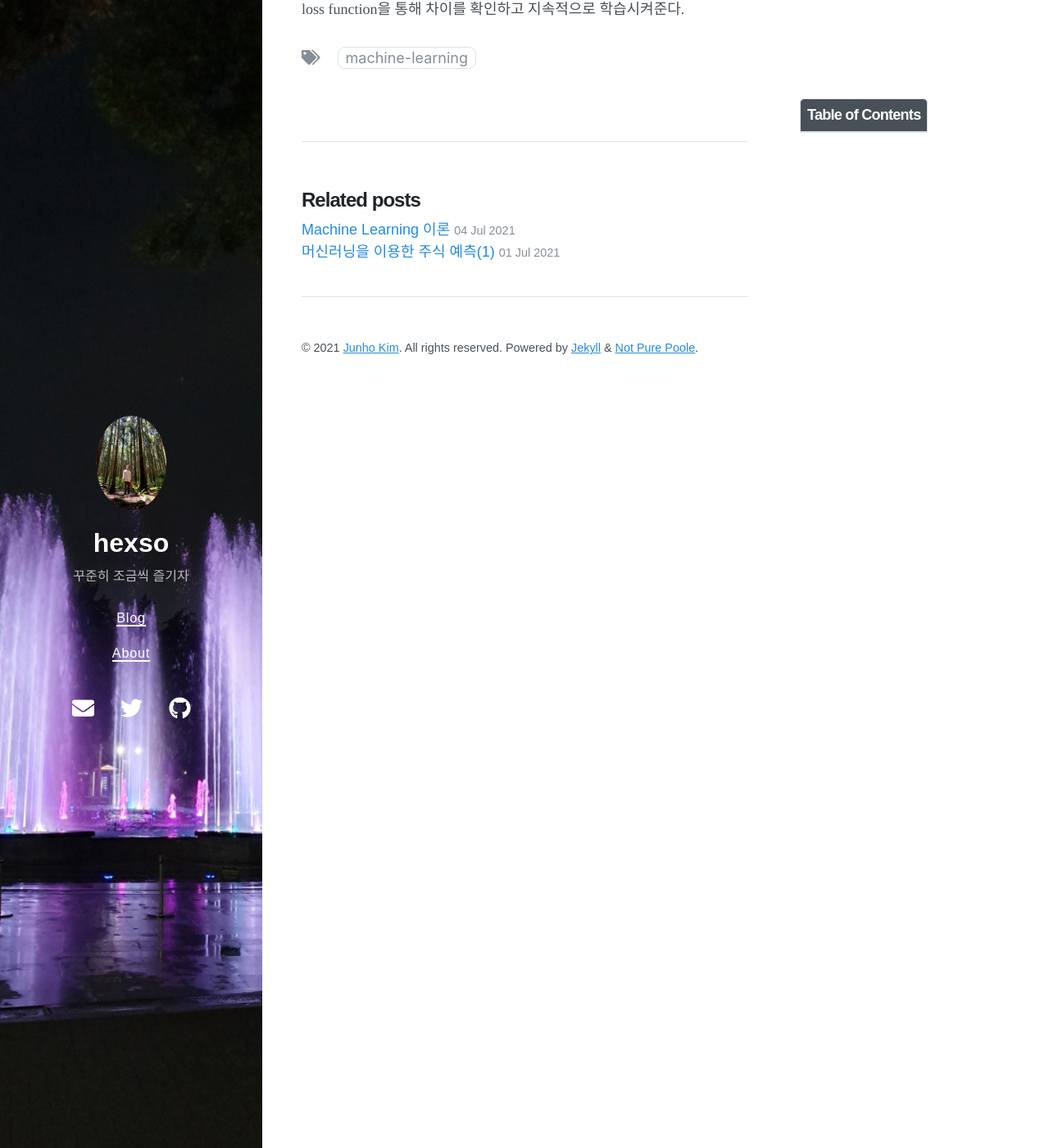
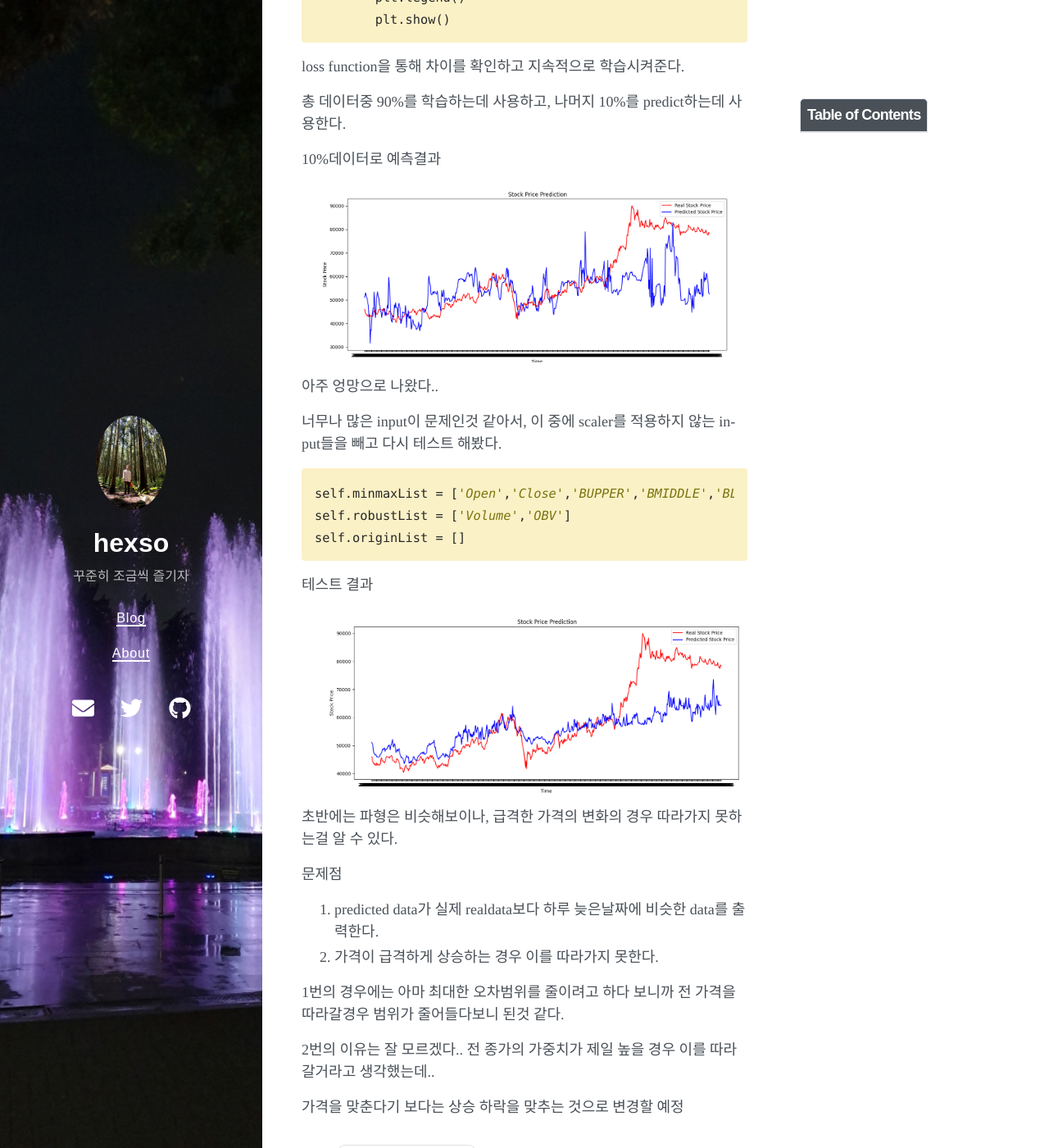
Before and after one commit to hexso/hexso.github.io, a Jekyll site: the page built from _posts/2021-07-10-stock_predict_using_ml3.md, in a window 1280 px wide and 1400 px high, scrolled down 3736 px. Shown: the whole window at 82% size. Built offline with Jekyll 4.4.1, drawn with Linux system fonts in a browser that asks for light colours; nearby versions of some CDN libraries; some of the changed text lies outside the part shown.

Commit message:
2021-08-01 update

````diff
--- a/_posts/2021-07-10-stock_predict_using_ml3.md
+++ b/_posts/2021-07-10-stock_predict_using_ml3.md
@@ -12,7 +12,9 @@ Layer는 1개 LSTM으로 구현했으며
 
 input의 종류는 다음과 같다.
 
-- 시가, 종가, 거래량
+- 시가, 종가, 불리저밴드, 5평선, 20평선, 거래량, OBV,  MACD, STOCH
+
+다 넣어봤다.
 
 
 
@@ -157,3 +159,44 @@ LSTM의 경우 연산을 할 때 두개의 인자 필요
 ```
 
 loss function을 통해 차이를 확인하고 지속적으로 학습시켜준다.
+
+총 데이터중 90%를 학습하는데 사용하고, 나머지 10%를 predict하는데 사용한다.
+
+
+
+10%데이터로 예측결과
+
+![](/uploads/ML/predict_graph.PNG)
+
+아주 엉망으로 나왔다..
+
+
+
+
+
+너무나 많은 input이 문제인것 같아서, 이 중에 scaler를 적용하지 않는 input들을 빼고 다시 테스트 해봤다.
+
+```python
+self.minmaxList = ['Open','Close','BUPPER','BMIDDLE','BLOWER','SMA20','SMA5']
+self.robustList = ['Volume','OBV']
+self.originList = []
+```
+
+테스트 결과
+
+![](/uploads/ML/predict_graph2.PNG)
+
+초반에는 파형은 비슷해보이나, 급격한 가격의 변화의 경우 따라가지 못하는걸 알 수 있다.
+
+
+
+문제점
+
+1.  predicted data가 실제 realdata보다 하루 늦은날짜에 비슷한 data를 출력한다.
+2.  가격이 급격하게 상승하는 경우 이를 따라가지 못한다.
+
+1번의 경우에는 아마 최대한 오차범위를 줄이려고 하다 보니까 전 가격을 따라갈경우 범위가 줄어들다보니 된것 같다.
+
+2번의 이유는 잘 모르겠다.. 전 종가의 가중치가 제일 높을 경우 이를 따라갈거라고 생각했는데..
+
+가격을 맞춘다기 보다는 상승 하락을 맞추는 것으로 변경할 예정
````
Also changed, not shown: uploads/ML/predict_graph.PNG (added), uploads/ML/predict_graph2.PNG (added).
